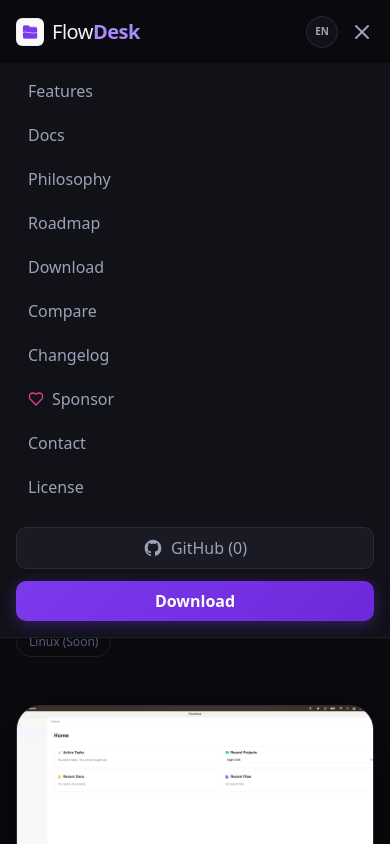
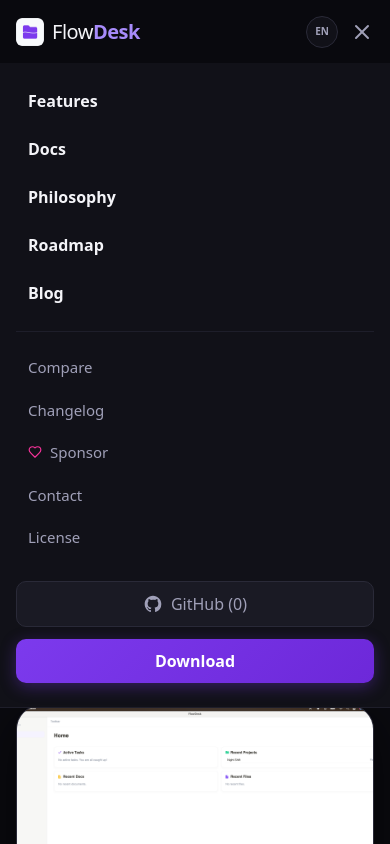
Before and after one commit to Kharisdestianmaulana-hub/flowdeskweb, a Next.js app: page /en in a window 390 px wide. Both pictures are taken after a click on the button 362 px from the left and 31 px from the top of the page. Shown: the top 844 px of the page. Built offline with nearby package versions, Linux system fonts and the light colour scheme; no server answers.

Commit message:
feat: redesign mobile navigation with grouped structure and add blog link

```diff
--- a/components/Navbar.tsx
+++ b/components/Navbar.tsx
@@ -153,27 +153,38 @@
 
       {/* Mobile Nav */}
       {isOpen && (
-        <div className={`md:hidden bg-[var(--color-surface)] border border-[var(--color-border-subtle)] px-4 pt-2 pb-4 space-y-1 mx-auto ${isScrolled ? 'mt-2 max-w-5xl rounded-2xl shadow-xl pointer-events-auto' : 'w-full rounded-none border-t-0 border-l-0 border-r-0'}`}>
-          <Link href={`/${currentLang}/#features`} onClick={() => setIsOpen(false)} className="block px-3 py-2 text-base font-medium text-[var(--color-text-secondary)] hover:text-[var(--color-text-primary)]">{dict.features}</Link>
-          <Link href={`/${currentLang}/docs`} onClick={() => setIsOpen(false)} className="block px-3 py-2 text-base font-medium text-[var(--color-text-secondary)] hover:text-[var(--color-text-primary)]">{dict.docs}</Link>
-          <Link href={`/${currentLang}/philosophy`} onClick={() => setIsOpen(false)} className="block px-3 py-2 text-base font-medium text-[var(--color-text-secondary)] hover:text-[var(--color-text-primary)]">{dict.philosophy}</Link>
-          <Link href={`/${currentLang}/roadmap`} onClick={() => setIsOpen(false)} className="block px-3 py-2 text-base font-medium text-[var(--color-text-secondary)] hover:text-[var(--color-text-primary)]">{dict.roadmap}</Link>
-          <Link href={`/${currentLang}/download`} onClick={() => setIsOpen(false)} className="block px-3 py-2 text-base font-medium text-[var(--color-text-secondary)] hover:text-[var(--color-text-primary)]">{dict.download}</Link>
-          <Link href={`/${currentLang}/compare`} onClick={() => setIsOpen(false)} className="block px-3 py-2 text-base font-medium text-[var(--color-text-secondary)] hover:text-[var(--color-text-primary)]">{dict.compare || 'Compare Apps'}</Link>
-          <Link href={`/${currentLang}/changelog`} onClick={() => setIsOpen(false)} className="block px-3 py-2 text-base font-medium text-[var(--color-text-secondary)] hover:text-[var(--color-text-primary)]">{dict.changelog}</Link>
-          <Link href={`/${currentLang}/sponsor`} onClick={() => setIsOpen(false)} className="block px-3 py-2 text-base font-medium text-[var(--color-text-secondary)] hover:text-[var(--color-text-primary)] flex items-center gap-2">
-            <svg width="16" height="16" viewBox="0 0 24 24" fill="none" stroke="currentColor" strokeWidth="2" strokeLinecap="round" strokeLinejoin="round" className="text-pink-500"><path d="M19 14c1.49-1.46 3-3.21 3-5.5A5.5 5.5 0 0 0 16.5 3c-1.76 0-3 .5-4.5 2-1.5-1.5-2.74-2-4.5-2A5.5 5.5 0 0 0 2 8.5c0 2.3 1.5 4.05 3 5.5l7 7Z"/></svg>
-            {dict.sponsor}
-          </Link>
-          <Link href={`/${currentLang}/contact`} onClick={() => setIsOpen(false)} className="block px-3 py-2 text-base font-medium text-[var(--color-text-secondary)] hover:text-[var(--color-text-primary)]">{dict.contact || 'Contact & Community'}</Link>
-          <Link href={`/${currentLang}/license`} onClick={() => setIsOpen(false)} className="block px-3 py-2 text-base font-medium text-[var(--color-text-secondary)] hover:text-[var(--color-text-primary)]">{dict.license || 'License'}</Link>
+        <div className={`md:hidden bg-[var(--color-surface)] border border-[var(--color-border-subtle)] px-4 pt-4 pb-6 mx-auto ${isScrolled ? 'mt-2 max-w-5xl rounded-2xl shadow-xl pointer-events-auto' : 'w-full rounded-none border-t-0 border-l-0 border-r-0'}`}>
 
-          <div className="pt-4 flex flex-col gap-3">
+          {/* Group 1: Product */}
+          <div className="space-y-1">
+            <Link href={`/${currentLang}/#features`} onClick={() => setIsOpen(false)} className="block px-3 py-2.5 text-[16px] font-semibold text-[var(--color-text-primary)] hover:bg-[var(--color-surface-raised)] rounded-lg transition-colors">{dict.features}</Link>
+            <Link href={`/${currentLang}/docs`} onClick={() => setIsOpen(false)} className="block px-3 py-2.5 text-[16px] font-semibold text-[var(--color-text-primary)] hover:bg-[var(--color-surface-raised)] rounded-lg transition-colors">{dict.docs}</Link>
+            <Link href={`/${currentLang}/philosophy`} onClick={() => setIsOpen(false)} className="block px-3 py-2.5 text-[16px] font-semibold text-[var(--color-text-primary)] hover:bg-[var(--color-surface-raised)] rounded-lg transition-colors">{dict.philosophy}</Link>
+            <Link href={`/${currentLang}/roadmap`} onClick={() => setIsOpen(false)} className="block px-3 py-2.5 text-[16px] font-semibold text-[var(--color-text-primary)] hover:bg-[var(--color-surface-raised)] rounded-lg transition-colors">{dict.roadmap}</Link>
+            <Link href={`/${currentLang}/blog`} onClick={() => setIsOpen(false)} className="block px-3 py-2.5 text-[16px] font-semibold text-[var(--color-text-primary)] hover:bg-[var(--color-surface-raised)] rounded-lg transition-colors">{dict.blog || 'Blog'}</Link>
+          </div>
+
+          <div className="h-[1px] w-full bg-[var(--color-border-subtle)] my-4"></div>
+
+          {/* Group 2: Others */}
+          <div className="space-y-1 mb-6">
+            <Link href={`/${currentLang}/compare`} onClick={() => setIsOpen(false)} className="block px-3 py-2 text-[15px] font-medium text-[var(--color-text-secondary)] hover:text-[var(--color-text-primary)]">{dict.compare || 'Compare Apps'}</Link>
+            <Link href={`/${currentLang}/changelog`} onClick={() => setIsOpen(false)} className="block px-3 py-2 text-[15px] font-medium text-[var(--color-text-secondary)] hover:text-[var(--color-text-primary)]">{dict.changelog}</Link>
+            <Link href={`/${currentLang}/sponsor`} onClick={() => setIsOpen(false)} className="block px-3 py-2 text-[15px] font-medium text-[var(--color-text-secondary)] hover:text-[var(--color-text-primary)] flex items-center gap-2">
+              <svg width="14" height="14" viewBox="0 0 24 24" fill="none" stroke="currentColor" strokeWidth="2" strokeLinecap="round" strokeLinejoin="round" className="text-pink-500"><path d="M19 14c1.49-1.46 3-3.21 3-5.5A5.5 5.5 0 0 0 16.5 3c-1.76 0-3 .5-4.5 2-1.5-1.5-2.74-2-4.5-2A5.5 5.5 0 0 0 2 8.5c0 2.3 1.5 4.05 3 5.5l7 7Z"/></svg>
+              {dict.sponsor}
+            </Link>
+            <Link href={`/${currentLang}/contact`} onClick={() => setIsOpen(false)} className="block px-3 py-2 text-[15px] font-medium text-[var(--color-text-secondary)] hover:text-[var(--color-text-primary)]">{dict.contact || 'Contact & Community'}</Link>
+            <Link href={`/${currentLang}/license`} onClick={() => setIsOpen(false)} className="block px-3 py-2 text-[15px] font-medium text-[var(--color-text-secondary)] hover:text-[var(--color-text-primary)]">{dict.license || 'License'}</Link>
+          </div>
+
+          {/* Actions */}
+          <div className="flex flex-col gap-3">
             <a
               href={repoUrl}
               target="_blank"
               rel="noopener noreferrer"
-              className="flex items-center justify-center space-x-2 px-4 py-2 rounded-[var(--radius-md)] bg-[var(--color-surface-raised)] border border-[var(--color-border)] text-[var(--color-text-secondary)] font-medium"
+              className="flex items-center justify-center space-x-2 px-4 py-2.5 rounded-[var(--radius-md)] bg-[var(--color-surface-raised)] border border-[var(--color-border)] text-[var(--color-text-secondary)] font-medium hover:text-[var(--color-text-primary)] hover:border-[var(--color-border-hover)] transition-all"
             >
               <Github className="w-5 h-5" />
               <span>GitHub ({formatStars(stars)})</span>
@@ -181,7 +192,7 @@
             <Link
               href={`/${currentLang}/download`}
               onClick={() => setIsOpen(false)}
-              className="flex justify-center px-4 py-2 rounded-[var(--radius-md)] bg-[image:var(--gradient-cta)] text-white font-semibold shadow-[var(--shadow-btn)]"
+              className="flex justify-center px-4 py-2.5 rounded-[var(--radius-md)] bg-[image:var(--gradient-cta)] text-white font-semibold shadow-[var(--shadow-btn)] hover:opacity-90 transition-opacity"
             >
               {dict.download}
             </Link>
```
